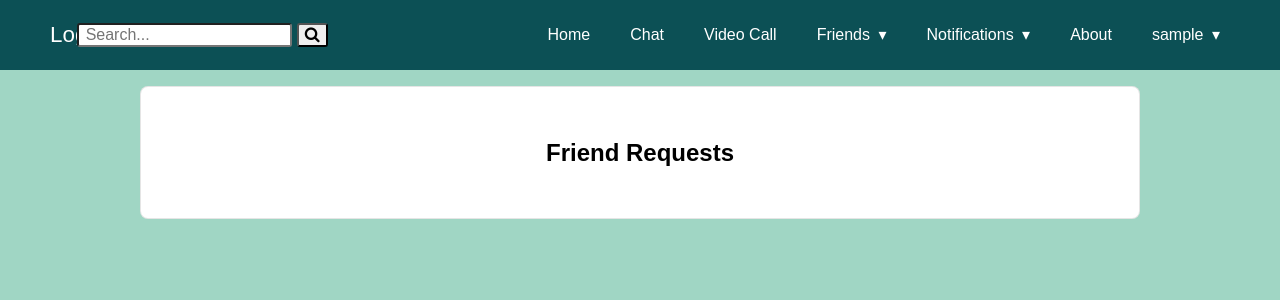
After one commit to momentum-Tutor/eTutor, a Django app: page /friend_requests/ in a window 1280 px wide. The commit adds this page. Shown: the top 300 px of the page. Run offline with Django 3.2, Linux system fonts and the light colour scheme; the visitor is signed in with stand-in values (Sample User, id 1); data that the repository does not hold is empty; parts of the project's set-up code (start-up, migrations or seed data) failed here and were passed over; some libraries are stand-ins or nearby versions.

Commit message:
friend request notification page set up

```diff
--- a/config/urls.py
+++ b/config/urls.py
@@ -19,6 +19,7 @@ urlpatterns = [
     path('edit/', etutor_views.user_edit, name="user_edit"),
     path('users/friend_request', etutor_views.friend_request),
     path('my_friends/', etutor_views.my_friends),
+    path('friend_requests/', etutor_views.friend_requests),
 ]
 
 if settings.DEBUG:
--- a/eTutor/views.py
+++ b/eTutor/views.py
@@ -120,3 +120,8 @@ def my_friends(request):
     friend_list_one = Friendship.objects.filter(user_one=request.user, friends=True)
     friend_list_two = Friendship.objects.filter(user_two=request.user, friends=True)
     return render(request, 'eTutor/my_friends.html', {'friend_list_one': friend_list_one, 'friend_list_two': friend_list_two})
+
+def friend_requests(request):
+    request_list_one = Friendship.objects.filter(user_one=request.user, friends=False, accepted_one=False)
+    request_list_two = Friendship.objects.filter(user_two=request.user, friends=False, accepted_two=False)
+    return render(request, 'eTutor/friend_requests.html', {'request_list_one': request_list_one, 'request_list_two': request_list_two})
--- a/templates/base.html
+++ b/templates/base.html
@@ -40,11 +40,24 @@
                         <a href="#">Friends</a>
                         <ul class="nav-dropdown">
                             <li>
-                                <a href="/my_friends">Friends</a>
+                                <a href="/my_friends">My Friends</a>
                             </li>
 
                             <li>
                                 <a href="{% url 'all_users' %}">Add Friend</a>
+                            </li>
+                        </ul>
+                    </li>
+
+                    <li>
+                        <a href="#">Notifications</a>
+                        <ul class="nav-dropdown">
+                            <li>
+                                <a href="#">Direct Messages</a>
+                            </li>
+
+                            <li>
+                                <a href="/friend_requests">Friend Requests</a>
                             </li>
                         </ul>
                     </li>
--- /dev/null
+++ b/templates/eTutor/friend_requests.html
@@ -0,0 +1,55 @@
+{% extends 'base.html' %}
+{% load static %}
+{% block meta %}
+
+{% endblock meta %}
+{% block content %}
+<div class="tc">
+    <article class="mw12 center bg-white br3 pa3 pa4-ns mv3 ba b--black-10">
+        <h2>Friend Requests</h2>
+
+        {% for friend_request in request_list_one %}
+        <main class="mw6 center">
+            <ul class="dt w-100  pb2 mt2">
+                <li id='user-selector' class="bb b--black-05">
+                    <div class="dtc v-mid pl3">
+                        <p id='friend-name' class="f5 fw6 db black link dim">{{friend_request.user_two.username}} &nbsp</p>
+                        <p class="f6 fw4 mt0 mb0 black-80">Primary Languages: {{friend_request.user_two.primary_language.name}}</p>
+                        <p class="f6 fw4 mt0 mb0 black-80">Wanted Language: {{friend_request.user_two.wanted_languages.name}}</p>
+                    </div>
+                    <div class="dtc v-mid pl6">
+                        <form class="w-100 tr">
+                            <button class='f6 button-reset bg-white ba b--black-10 dim pointer pv1 black-60' type='button'
+                            id='accept-{{friend_request.user_two.username}}'>Accept</button>
+                            <button class='f6 button-reset bg-white ba b--black-10 dim pointer pv1 black-60' type='button'
+                            id='decline-{{friend_request.user_two.username}}'>Decline</button>
+                        </form>
+                    </div>
+                </li>
+            </ul>
+        </main>
+        {% endfor %}
+        {% for friend_request in request_list_two %}
+        <main class="mw6 center">
+            <ul class="dt w-100  pb2 mt2">
+                <li id='user-selector' class="bb b--black-05">
+                    <div class="dtc v-mid pl3">
+                        <p id='friend-name' class="f5 fw6 db black link dim">{{friend_request.user_one.username}} &nbsp</p>
+                        <p class="f6 fw4 mt0 mb0 black-80">Primary Languages: {{friend_request.user_one.primary_language.name}}</p>
+                        <p class="f6 fw4 mt0 mb0 black-80">Wanted Language: {{friend_request.user_one.wanted_languages.name}}</p>
+                    </div>
+                    <div class="dtc v-mid pl6">
+                        <form class="w-100 tr">
+                            <button class='f6 button-reset bg-white ba b--black-10 dim pointer pv1 black-60' type='button'
+                            id='accept-{{friend_request.user_one.username}}'>Accept</button>
+                            <button class='f6 button-reset bg-white ba b--black-10 dim pointer pv1 black-60' type='button'
+                            id='decline-{{friend_request.user_one.username}}'>Decline</button>
+                        </form>
+                    </div>
+                </li>
+            </ul>
+        </main>
+        {% endfor %}
+    </article>
+</div>
+{% endblock content %}
```
